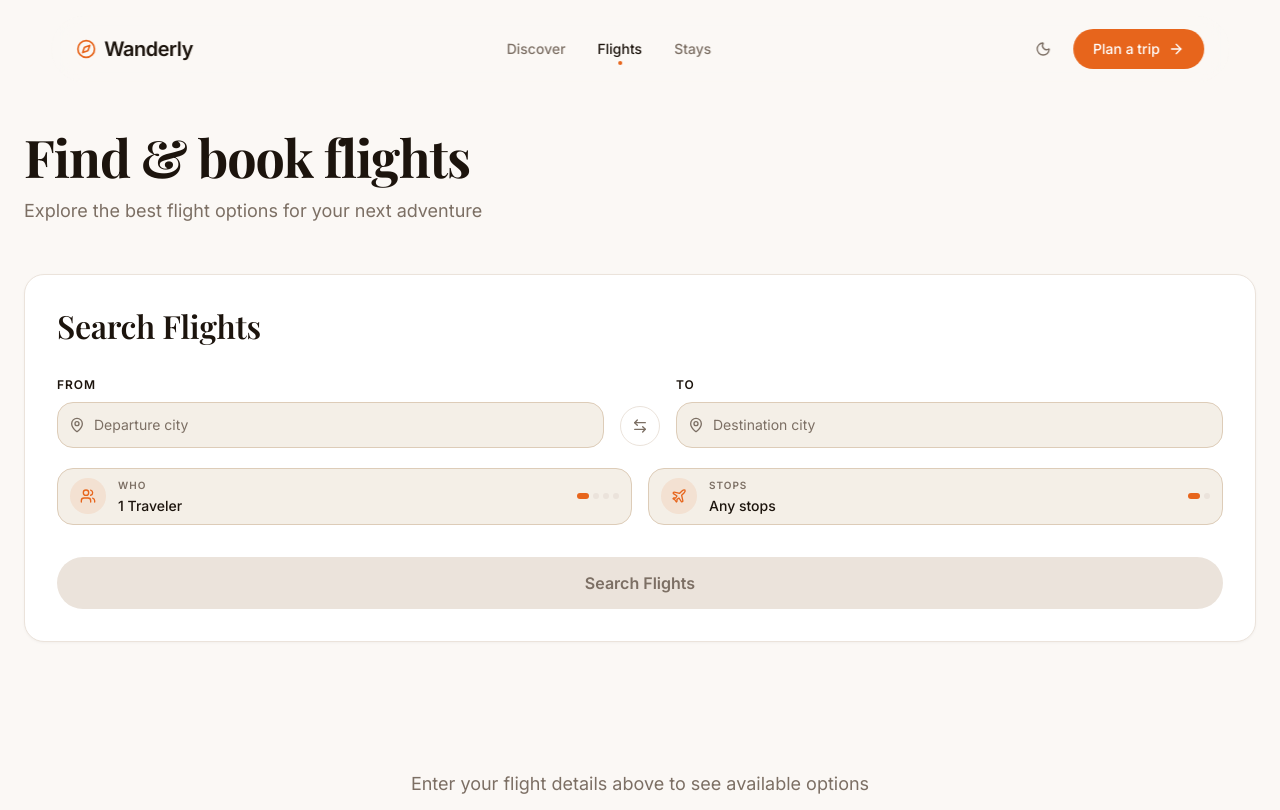
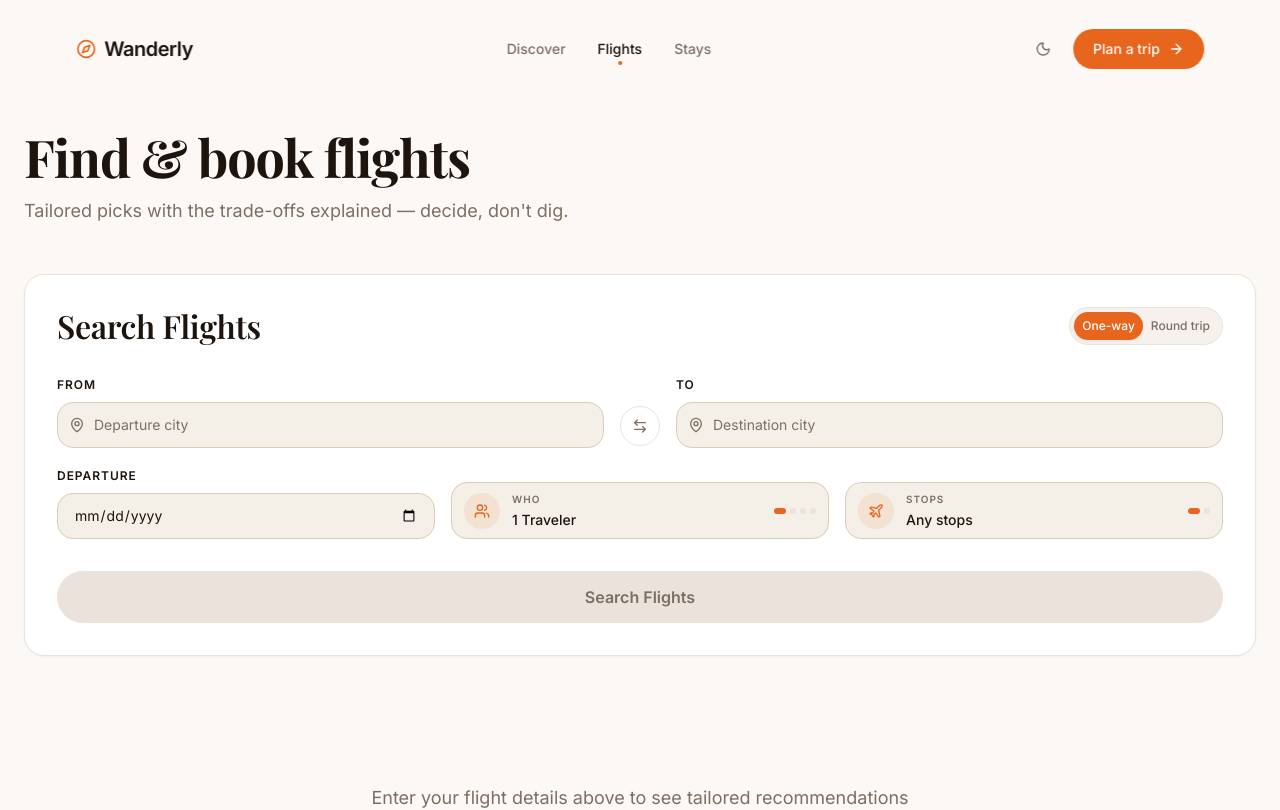
Before and after one commit to youssefassis/travel-planner, a Next.js app: page /flights in a window 1280 px wide. Shown: the top 810 px of the page. Built offline with nearby package versions, Linux system fonts and the light colour scheme.

Commit message:
[FEAT] decision-first flights page with round trips, picks, filters, and booking

```diff
--- a/src/app/flights/page.tsx
+++ b/src/app/flights/page.tsx
@@ -3,18 +3,26 @@
 import { Suspense, useMemo, useState } from "react";
 import { useSearchParams } from "next/navigation";
 import { motion } from "framer-motion";
+import { Pencil } from "lucide-react";
 import FlightSearch, {
   FlightSearchFormData,
-  StopsPreference,
 } from "@/features/flights/components/FlightSearch";
+import FlightCard from "@/features/flights/components/FlightCard";
+import RecommendationCard from "@/features/flights/components/RecommendationCard";
+import BookingPanel from "@/features/flights/components/BookingPanel";
 import { searchFlights } from "@/features/flights/lib/searchFlights";
+import { recommendFlights } from "@/features/flights/lib/recommendFlights";
+import {
+  TimeOfDay,
+  departureMinutes,
+  matchesTimeOfDay,
+} from "@/features/flights/lib/format";
 import { FlightOption } from "@/features/flights/types";
 import { getCity } from "@/domain/cities";
 import Container from "@/components/ui/Container";
 import PageHeader from "@/components/ui/PageHeader";
-import Button from "@/components/ui/Button";
 import SegmentedControl from "@/components/ui/SegmentedControl";
-import { fadeInUp, staggerChildren } from "@/components/motion";
+import { staggerChildren } from "@/components/motion";
 
 type SortBy = "price" | "duration" | "departure";
 
@@ -24,93 +32,25 @@ const SORT_OPTIONS: { label: string; value: SortBy }[] = [
   { label: "Earliest", value: "departure" },
 ];
 
-function formatDuration(durationHrs: number): string {
-  const hours = Math.floor(durationHrs);
-  const minutes = Math.round((durationHrs - hours) * 60);
-  return `${hours}h ${String(minutes).padStart(2, "0")}m`;
-}
-
-function stopsLabel(stops: FlightOption["stops"]): string {
-  return stops === 0 ? "Direct" : `${stops} stop${stops > 1 ? "s" : ""}`;
-}
-
-/** "6:30 AM" → minutes since midnight, for departure sorting. */
-function departureMinutes(time: string): number {
-  const match = time.match(/(\d+):(\d+)\s*(AM|PM)/);
-  if (!match) return 0;
-  const [, h, m, period] = match;
-  const hours = (parseInt(h, 10) % 12) + (period === "PM" ? 12 : 0);
-  return hours * 60 + parseInt(m, 10);
-}
-
-const FlightCard = ({
-  flight,
-  travelers,
-}: {
-  flight: FlightOption;
-  travelers: number;
-}) => (
-  <motion.div
-    variants={fadeInUp}
-    whileHover={{ y: -2 }}
-    className="bg-[var(--card)] border border-[var(--border)] rounded-xl p-6 hover:shadow-lg transition-all"
-  >
-    <div className="grid grid-cols-2 gap-4 lg:grid-cols-[1.2fr_1.6fr_1fr_auto] lg:gap-6 items-center">
-      {/* Airline & Duration */}
-      <div>
-        <p className="text-sm text-[var(--muted)] mb-2">Airline</p>
-        <p className="font-semibold text-[var(--fg)]">{flight.airline}</p>
-        <p className="text-xs text-[var(--muted)] mt-2">
-          {formatDuration(flight.durationHrs)}
-        </p>
-      </div>
-
-      {/* Time */}
-      <div>
-        <p className="text-sm text-[var(--muted)] mb-2">Departure → Arrival</p>
-        <div className="flex items-center gap-4">
-          <div className="text-right">
-            <p className="font-semibold text-[var(--fg)]">{flight.departureTime}</p>
-            <p className="text-xs text-[var(--muted)]">Depart</p>
-          </div>
-          <div className="text-[var(--muted)]">→</div>
-          <div>
-            <p className="font-semibold text-[var(--fg)]">{flight.arrivalTime}</p>
-            <p className="text-xs text-[var(--muted)]">Arrive</p>
-          </div>
-        </div>
-      </div>
-
-      {/* Details */}
-      <div>
-        <p className="text-sm text-[var(--muted)] mb-2">Details</p>
-        <p className="font-medium text-[var(--fg)] text-sm">{stopsLabel(flight.stops)}</p>
-        <p className="text-xs text-[var(--muted)] mt-1">
-          {flight.from} → {flight.to}
-        </p>
-      </div>
-
-      {/* Price & Button */}
-      <div className="col-span-2 lg:col-span-1 flex items-center justify-between lg:flex-col lg:items-end gap-3 border-t border-[var(--border)] pt-4 lg:border-0 lg:pt-0">
-        <div>
-          <p className="text-sm text-[var(--muted)] mb-1">Price per person</p>
-          <p className="text-3xl font-serif font-bold text-[var(--primary)]">
-            €{flight.price}
-          </p>
-          {travelers > 1 && (
-            <p className="text-xs text-[var(--muted)] mt-1">
-              €{flight.price * travelers} total for {travelers} travelers
-            </p>
-          )}
-        </div>
-        <Button size="md">Book Now</Button>
-      </div>
-    </div>
-  </motion.div>
-);
+const TIME_OPTIONS: { label: string; value: TimeOfDay }[] = [
+  { label: "Any time", value: "any" },
+  { label: "Morning", value: "morning" },
+  { label: "Afternoon", value: "afternoon" },
+  { label: "Evening", value: "evening" },
+];
 
 function validCityId(id: string | null): string {
   return id && getCity(id) ? id : "";
+}
+
+function formatDateLabel(dateISO: string): string {
+  if (!dateISO) return "flexible dates";
+  const date = new Date(`${dateISO}T12:00:00`);
+  return date.toLocaleDateString("en-GB", {
+    weekday: "short",
+    day: "numeric",
+    month: "short",
+  });
 }
 
 function FlightsPageContent() {
@@ -118,43 +58,112 @@ function FlightsPageContent() {
   const initialFrom = validCityId(searchParams.get("from"));
   const initialTo = validCityId(searchParams.get("to"));
 
-  const [searchResults, setSearchResults] = useState<FlightOption[] | null>(() =>
+  const [search, setSearch] = useState<FlightSearchFormData | null>(() =>
     initialFrom && initialTo && initialFrom !== initialTo
-      ? searchFlights(initialFrom, initialTo)
+      ? {
+          fromCityId: initialFrom,
+          toCityId: initialTo,
+          travelers: 1,
+          stops: "any",
+          tripType: "oneway",
+          departDate: "",
+          returnDate: "",
+        }
       : null
   );
-  const [travelers, setTravelers] = useState(1);
-  const [stops, setStops] = useState<StopsPreference>("any");
+  const [selectedOutbound, setSelectedOutbound] = useState<FlightOption | null>(null);
+  const [selectedReturn, setSelectedReturn] = useState<FlightOption | null>(null);
+  const [bookingOpen, setBookingOpen] = useState(false);
+
   const [sortBy, setSortBy] = useState<SortBy>("price");
+  const [timeOfDay, setTimeOfDay] = useState<TimeOfDay>("any");
+  const [airline, setAirline] = useState<string>("all");
 
   const handleSearch = (data: FlightSearchFormData) => {
-    setSearchResults(searchFlights(data.fromCityId, data.toCityId));
-    setTravelers(data.travelers);
-    setStops(data.stops);
+    setSearch(data);
+    setSelectedOutbound(null);
+    setSelectedReturn(null);
+    setBookingOpen(false);
+    setTimeOfDay("any");
+    setAirline("all");
   };
 
-  const visibleResults = useMemo(() => {
-    if (!searchResults) return null;
-    const filtered =
-      stops === "direct"
-        ? searchResults.filter((f) => f.stops === 0)
-        : searchResults;
+  // Which leg is the user currently choosing?
+  const phase: "outbound" | "return" =
+    search?.tripType === "round" && selectedOutbound ? "return" : "outbound";
+
+  const phaseOptions = useMemo(() => {
+    if (!search) return null;
+    const raw =
+      phase === "outbound"
+        ? searchFlights(search.fromCityId, search.toCityId, search.departDate)
+        : searchFlights(search.toCityId, search.fromCityId, search.returnDate);
+    return search.stops === "direct" ? raw.filter((f) => f.stops === 0) : raw;
+  }, [search, phase]);
+
+  const picks = useMemo(
+    () => (phaseOptions ? recommendFlights(phaseOptions) : []),
+    [phaseOptions]
+  );
+
+  const airlines = useMemo(
+    () => (phaseOptions ? [...new Set(phaseOptions.map((f) => f.airline))].sort() : []),
+    [phaseOptions]
+  );
+
+  const listResults = useMemo(() => {
+    if (!phaseOptions) return null;
+    const filtered = phaseOptions.filter(
+      (f) =>
+        matchesTimeOfDay(f.departureTime, timeOfDay) &&
+        (airline === "all" || f.airline === airline)
+    );
     return [...filtered].sort((a, b) => {
       if (sortBy === "duration") return a.durationHrs - b.durationHrs;
       if (sortBy === "departure")
         return departureMinutes(a.departureTime) - departureMinutes(b.departureTime);
       return a.price - b.price;
     });
-  }, [searchResults, stops, sortBy]);
+  }, [phaseOptions, timeOfDay, airline, sortBy]);
+
+  const cheapestId = phaseOptions?.length
+    ? phaseOptions.reduce((a, b) => (a.price <= b.price ? a : b)).id
+    : null;
+  const fastestId = phaseOptions?.length
+    ? phaseOptions.reduce((a, b) => (a.durationHrs <= b.durationHrs ? a : b)).id
+    : null;
+
+  const selectFlight = (flight: FlightOption) => {
+    if (phase === "outbound") {
+      setSelectedOutbound(flight);
+      if (search?.tripType !== "round") setBookingOpen(true);
+    } else {
+      setSelectedReturn(flight);
+      setBookingOpen(true);
+    }
+    setTimeOfDay("any");
+    setAirline("all");
+  };
+
+  const changeOutbound = () => {
+    setSelectedOutbound(null);
+    setSelectedReturn(null);
+    setBookingOpen(false);
+  };
+
+  const phaseHeading = search
+    ? phase === "outbound"
+      ? `${getCity(search.fromCityId)?.name} → ${getCity(search.toCityId)?.name} · ${formatDateLabel(search.departDate)}`
+      : `${getCity(search.toCityId)?.name} → ${getCity(search.fromCityId)?.name} · ${formatDateLabel(search.returnDate)}`
+    : "";
 
   return (
     <div className="min-h-screen bg-[var(--bg)] text-[var(--fg)]">
       <div className="pt-28 md:pt-32 pb-16 sm:pb-20">
         <Container size="wide">
-          {/* Header Section */}
           <PageHeader
             title="Find & book flights"
-            description="Explore the best flight options for your next adventure"
+            description="Tailored picks with the trade-offs explained — decide, don't dig."
           />
 
           {/* Search Form */}
@@ -166,48 +175,156 @@ function FlightsPageContent() {
             />
           </div>
 
+          {/* Selected outbound summary (round trips) */}
+          {search?.tripType === "round" && selectedOutbound && (
+            <motion.div
+              initial={{ opacity: 0, y: 12 }}
+              animate={{ opacity: 1, y: 0 }}
+              className="flex flex-wrap items-center justify-between gap-3 mb-8 p-4 rounded-xl border border-[var(--border)] bg-[var(--card)]"
+            >
+              <p className="text-sm text-[var(--fg)]">
+                <span className="text-caption text-[var(--muted)] mr-2">Outbound</span>
+                {selectedOutbound.from} → {selectedOutbound.to} ·{" "}
+                {selectedOutbound.departureTime} · {selectedOutbound.airline} · €
+                {selectedOutbound.price}
+              </p>
+              <button
+                type="button"
+                onClick={changeOutbound}
+                className="flex items-center gap-1.5 text-sm text-[var(--primary)] hover:underline underline-offset-2"
+              >
+                <Pencil className="w-3.5 h-3.5" />
+                Change
+              </button>
+            </motion.div>
+          )}
+
           {/* Results */}
-          {visibleResults && visibleResults.length > 0 && (
-            <motion.div initial={{ opacity: 0, y: 20 }} animate={{ opacity: 1, y: 0 }}>
-              <div className="flex flex-wrap items-center justify-between gap-4 mb-6">
-                <h2 className="text-h2 text-[var(--fg)]">
-                  Available Flights
-                  <span className="ml-3 text-small font-sans text-[var(--muted)]">
-                    {visibleResults.length}{" "}
-                    {visibleResults.length === 1 ? "option" : "options"}
+          {phaseOptions && phaseOptions.length > 0 && (
+            <motion.div
+              key={phase}
+              initial={{ opacity: 0, y: 20 }}
+              animate={{ opacity: 1, y: 0 }}
+            >
+              {/* Top picks */}
+              <div className="mb-10">
+                <h2 className="text-h2 text-[var(--fg)] mb-1">
+                  {phase === "outbound" ? "Our picks" : "Return picks"}
+                </h2>
+                <p className="text-small text-[var(--muted)] mb-6">{phaseHeading}</p>
+                <motion.div
+                  key={`picks-${phase}`}
+                  initial="hidden"
+                  animate="visible"
+                  variants={staggerChildren(0.07)}
+                  className="grid grid-cols-1 md:grid-cols-2 xl:grid-cols-3 gap-4"
+                >
+                  {picks.map((pick) => (
+                    <RecommendationCard
+                      key={pick.flight.id}
+                      pick={pick}
+                      travelers={search?.travelers ?? 1}
+                      onSelect={selectFlight}
+                    />
+                  ))}
+                </motion.div>
+              </div>
+
+              {/* All flights + filters */}
+              <div className="flex flex-wrap items-center justify-between gap-4 mb-4">
+                <h3 className="text-h3 text-[var(--fg)]">
+                  All flights
+                  <span className="ml-2 text-small font-normal text-[var(--muted)]">
+                    {listResults?.length ?? 0} of {phaseOptions.length}
                   </span>
-                </h2>
-                <div className="w-full sm:w-auto sm:min-w-[300px]">
-                  <SegmentedControl
-                    options={SORT_OPTIONS}
-                    value={sortBy}
-                    onChange={setSortBy}
-                  />
+                </h3>
+                <div className="w-full lg:w-auto lg:min-w-[300px]">
+                  <SegmentedControl options={SORT_OPTIONS} value={sortBy} onChange={setSortBy} />
                 </div>
               </div>
+
+              <div className="flex flex-wrap items-center gap-2 mb-6">
+                <SegmentedControl
+                  size="sm"
+                  options={TIME_OPTIONS}
+                  value={timeOfDay}
+                  onChange={setTimeOfDay}
+                  className="w-full sm:w-auto"
+                />
+                <div className="flex flex-wrap gap-2">
+                  <button
+                    type="button"
+                    onClick={() => setAirline("all")}
+                    className={`py-1.5 px-3 rounded-full text-xs font-medium transition-all ${
+                      airline === "all"
+                        ? "bg-[var(--primary)] text-white shadow-sm"
+                        : "bg-[var(--card-subtle)] text-[var(--fg)] hover:bg-[var(--border)]"
+                    }`}
+                  >
+                    All airlines
+                  </button>
+                  {airlines.map((name) => (
+                    <button
+                      key={name}
+                      type="button"
+                      onClick={() => setAirline(name)}
+                      className={`py-1.5 px-3 rounded-full text-xs font-medium transition-all ${
+                        airline === name
+                          ? "bg-[var(--primary)] text-white shadow-sm"
+                          : "bg-[var(--card-subtle)] text-[var(--fg)] hover:bg-[var(--border)]"
+                      }`}
+                    >
+                      {name}
+                    </button>
+                  ))}
+                </div>
+              </div>
+
+              {listResults && listResults.length > 0 ? (
                 <motion.div
-                key={`${sortBy}-${stops}`}
+                  key={`list-${phase}-${sortBy}-${timeOfDay}-${airline}`}
                   className="space-y-4"
                   initial="hidden"
                   animate="visible"
-                variants={staggerChildren(0.06)}
+                  variants={staggerChildren(0.05)}
                 >
-                {visibleResults.map((flight) => (
-                  <FlightCard key={flight.id} flight={flight} travelers={travelers} />
-                ))}
+                  {listResults.map((flight) => {
+                    const badges = [
+                      flight.id === cheapestId ? "Cheapest" : null,
+                      flight.id === fastestId ? "Fastest" : null,
+                    ].filter((b): b is string => b !== null);
+                    return (
+                      <FlightCard
+                        key={flight.id}
+                        flight={flight}
+                        travelers={search?.travelers ?? 1}
+                        badges={badges}
+                        selected={
+                          flight.id === selectedOutbound?.id ||
+                          flight.id === selectedReturn?.id
+                        }
+                        onSelect={selectFlight}
+                      />
+                    );
+                  })}
                 </motion.div>
+              ) : (
+                <p className="text-center py-10 text-[var(--muted)]">
+                  No flights match these filters — loosen the time or airline filter.
+                </p>
+              )}
             </motion.div>
           )}
 
-          {/* No results */}
-          {visibleResults && visibleResults.length === 0 && (
+          {/* No results at all */}
+          {phaseOptions && phaseOptions.length === 0 && (
             <motion.div
               initial={{ opacity: 0 }}
               animate={{ opacity: 1 }}
               className="text-center py-16"
             >
               <p className="text-[var(--muted)] text-lg">
-                {stops === "direct" && searchResults && searchResults.length > 0
+                {search?.stops === "direct"
                   ? "No direct flights on this route — try allowing stops."
                   : "No flights found for this route. Try different cities."}
               </p>
@@ -215,19 +332,33 @@ function FlightsPageContent() {
           )}
 
           {/* Empty State */}
-          {!visibleResults && (
+          {!phaseOptions && (
             <motion.div
               initial={{ opacity: 0 }}
               animate={{ opacity: 1 }}
               className="text-center py-16"
             >
               <p className="text-[var(--muted)] text-lg">
-                Enter your flight details above to see available options
+                Enter your flight details above to see tailored recommendations
               </p>
             </motion.div>
           )}
         </Container>
       </div>
+
+      {/* Booking review */}
+      {bookingOpen && selectedOutbound && (
+        <BookingPanel
+          outbound={selectedOutbound}
+          inbound={search?.tripType === "round" ? selectedReturn : null}
+          travelers={search?.travelers ?? 1}
+          onClose={() => {
+            setBookingOpen(false);
+            setSelectedOutbound(null);
+            setSelectedReturn(null);
+          }}
+        />
+      )}
     </div>
   );
 }
--- a/src/features/flights/components/FlightSearch.tsx
+++ b/src/features/flights/components/FlightSearch.tsx
@@ -7,15 +7,20 @@ import Card from "@/components/ui/Card";
 import Button from "@/components/ui/Button";
 import CityAutocomplete from "@/components/ui/CityAutocomplete";
 import CycleField from "@/components/ui/CycleField";
+import SegmentedControl from "@/components/ui/SegmentedControl";
 import { fadeInUp } from "@/components/motion";
 
 export type StopsPreference = "any" | "direct";
+export type TripType = "oneway" | "round";
 
 export type FlightSearchFormData = {
   fromCityId: string;
   toCityId: string;
   travelers: number;
   stops: StopsPreference;
+  tripType: TripType;
+  departDate: string; // YYYY-MM-DD, "" = flexible
+  returnDate: string; // YYYY-MM-DD, only for round trips
 };
 
 type Props = {
@@ -23,6 +28,11 @@ type Props = {
   initialToCityId?: string;
   onSearch: (data: FlightSearchFormData) => void;
 };
+
+const TRIP_TYPE_OPTIONS: { label: string; value: TripType }[] = [
+  { label: "One-way", value: "oneway" },
+  { label: "Round trip", value: "round" },
+];
 
 const TRAVELER_OPTIONS = [
   { label: "1 Traveler", value: "1" },
@@ -45,28 +55,47 @@ export default function FlightSearch({
   const [toCityId, setToCityId] = useState(initialToCityId);
   const [travelers, setTravelers] = useState("1");
   const [stops, setStops] = useState<StopsPreference>("any");
+  const [tripType, setTripType] = useState<TripType>("oneway");
+  const [departDate, setDepartDate] = useState("");
+  const [returnDate, setReturnDate] = useState("");
+
+  const today = new Date().toISOString().slice(0, 10);
 
   const swapCities = () => {
     setFromCityId(toCityId);
     setToCityId(fromCityId);
   };
 
+  const datesInvalid =
+    tripType === "round" && departDate !== "" && returnDate !== "" && returnDate < departDate;
+
   const handleSubmit = (e: FormEvent) => {
     e.preventDefault();
-    if (fromCityId && toCityId && fromCityId !== toCityId) {
+    if (!fromCityId || !toCityId || fromCityId === toCityId || datesInvalid) return;
     onSearch({
       fromCityId,
       toCityId,
       travelers: parseInt(travelers, 10),
       stops,
+      tripType,
+      departDate,
+      returnDate: tripType === "round" ? returnDate : "",
     });
-    }
   };
 
   return (
     <motion.div initial="hidden" animate="visible" variants={fadeInUp}>
       <Card as="form" padding="lg" onSubmit={handleSubmit}>
-        <h2 className="text-h2 text-[var(--fg)] mb-6 sm:mb-8">Search Flights</h2>
+        <div className="flex flex-wrap items-center justify-between gap-4 mb-6 sm:mb-8">
+          <h2 className="text-h2 text-[var(--fg)]">Search Flights</h2>
+          <SegmentedControl
+            size="sm"
+            options={TRIP_TYPE_OPTIONS}
+            value={tripType}
+            onChange={setTripType}
+            className="w-full sm:w-auto"
+          />
+        </div>
 
         <div className="grid grid-cols-1 sm:grid-cols-[1fr_auto_1fr] gap-3 sm:gap-4 items-end mb-4 sm:mb-5">
           {/* From */}
@@ -106,7 +135,41 @@ export default function FlightSearch({
           </div>
         </div>
 
-        <div className="grid grid-cols-1 sm:grid-cols-2 gap-3 sm:gap-4 mb-6 sm:mb-8">
+        <div
+          className={`grid grid-cols-1 sm:grid-cols-2 gap-3 sm:gap-4 items-end mb-6 sm:mb-8 ${
+            tripType === "round" ? "lg:grid-cols-4" : "lg:grid-cols-3"
+          }`}
+        >
+          <div>
+            <label htmlFor="flight-depart" className="text-caption text-[var(--fg)] block mb-2">
+              Departure
+            </label>
+            <input
+              id="flight-depart"
+              type="date"
+              value={departDate}
+              min={today}
+              onChange={(e) => setDepartDate(e.target.value)}
+              className="w-full px-3 sm:px-4 py-2 sm:py-3 rounded-lg border border-[var(--input-border)] bg-[var(--input-bg)] text-[var(--fg)] text-sm focus:outline-none focus:border-[var(--primary)]"
+            />
+          </div>
+
+          {tripType === "round" && (
+            <div>
+              <label htmlFor="flight-return" className="text-caption text-[var(--fg)] block mb-2">
+                Return
+              </label>
+              <input
+                id="flight-return"
+                type="date"
+                value={returnDate}
+                min={departDate || today}
+                onChange={(e) => setReturnDate(e.target.value)}
+                className="w-full px-3 sm:px-4 py-2 sm:py-3 rounded-lg border border-[var(--input-border)] bg-[var(--input-bg)] text-[var(--fg)] text-sm focus:outline-none focus:border-[var(--primary)]"
+              />
+            </div>
+          )}
+
           <CycleField
             label="Who"
             icon={<Users className="w-4 h-4" />}
@@ -128,12 +191,17 @@ export default function FlightSearch({
             Departure and destination must be different cities.
           </p>
         )}
+        {datesInvalid && (
+          <p className="text-sm text-[var(--muted)] mb-4">
+            The return date must be after the departure date.
+          </p>
+        )}
 
         <Button
           type="submit"
           size="lg"
           className="w-full"
-          disabled={!fromCityId || !toCityId || fromCityId === toCityId}
+          disabled={!fromCityId || !toCityId || fromCityId === toCityId || datesInvalid}
         >
           Search Flights
         </Button>
```
Lines whose indentation alone changed are shown as unchanged.
